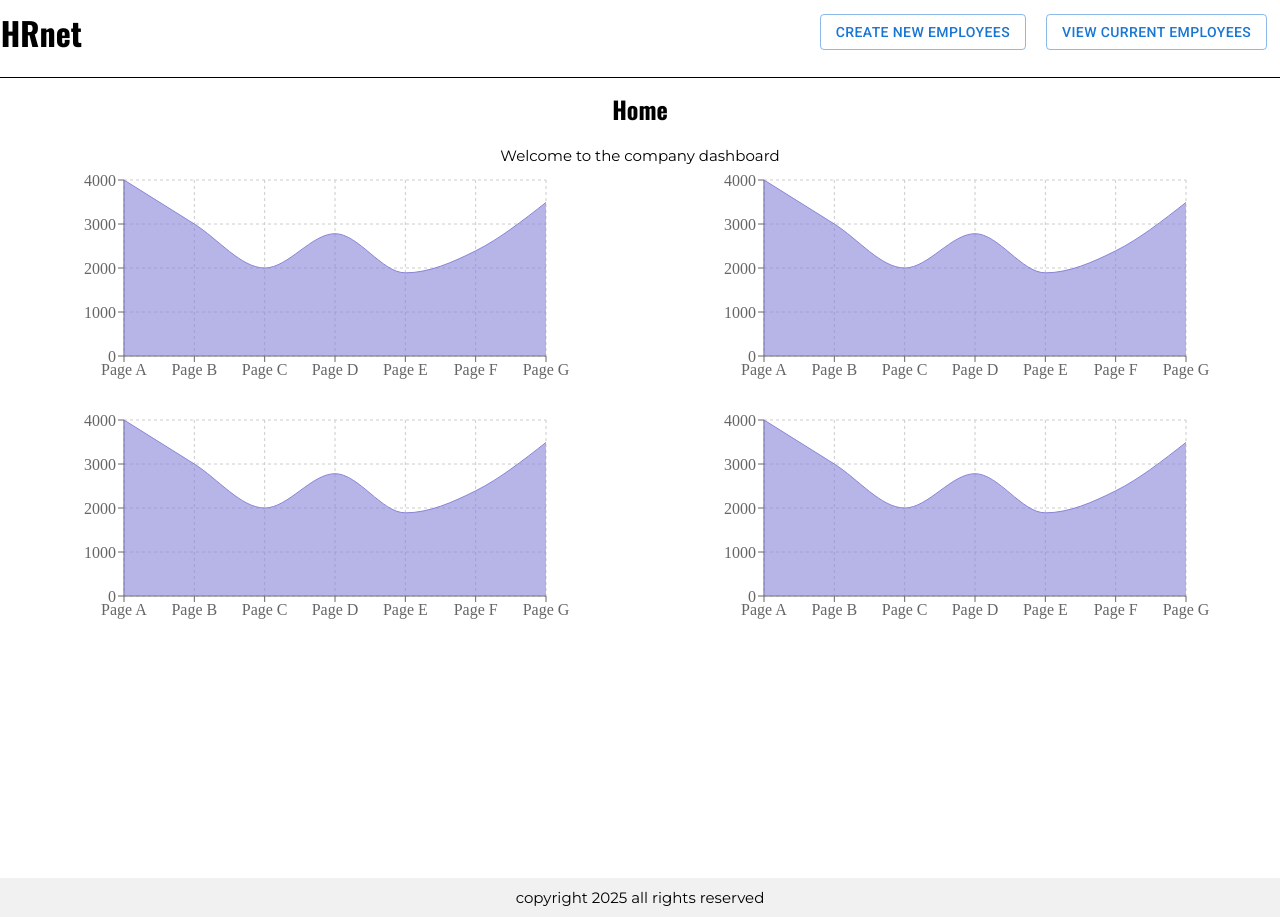
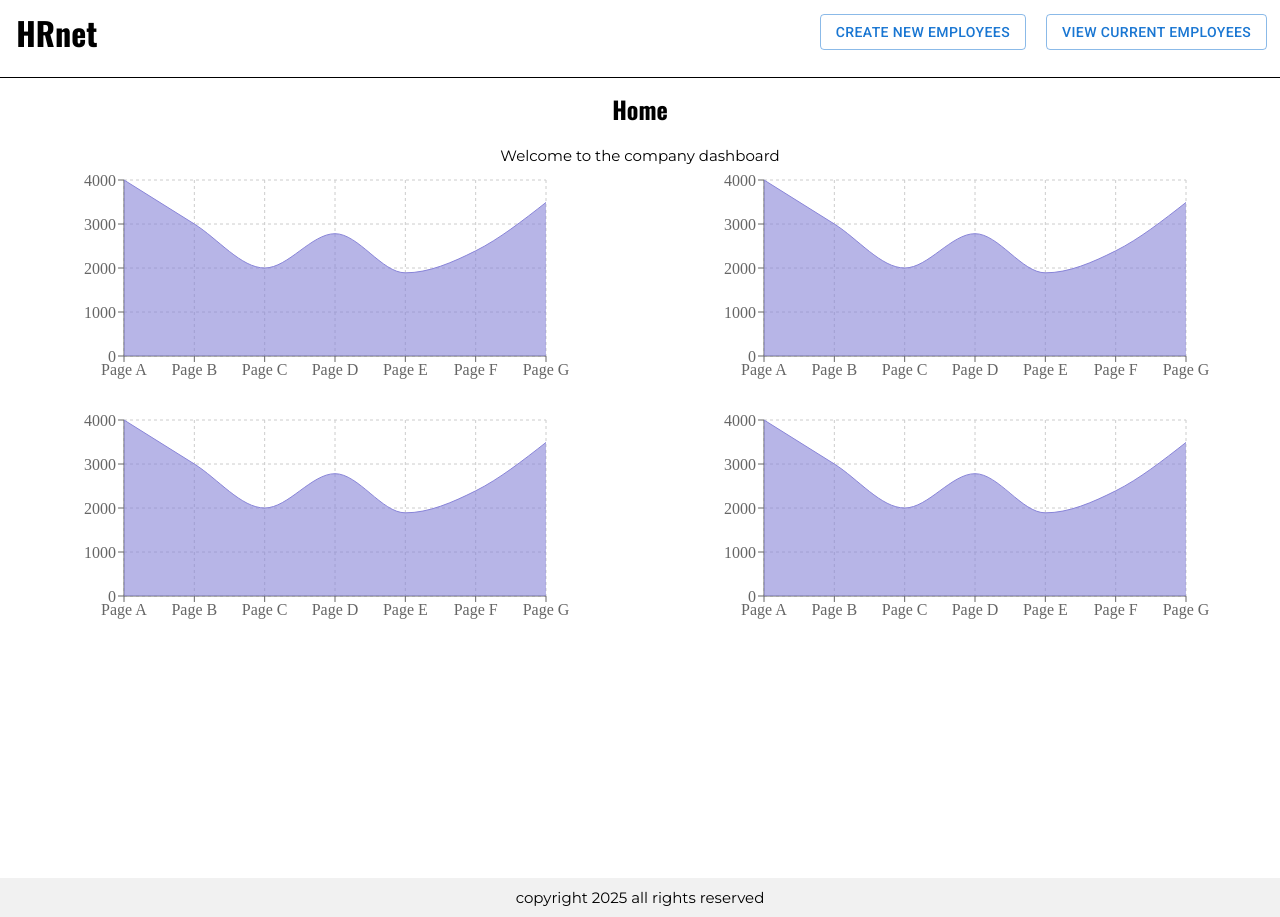
Before and after one commit to samuel73000/WealthHealth, a React (Vite) app: page / in a window 1280 px wide. Built offline with nearby package versions, Linux system fonts and the light colour scheme.

Commit message:
Update Header.css

```diff
--- a/src/Components/Header/Header.css
+++ b/src/Components/Header/Header.css
@@ -13,7 +13,7 @@ header{
 .titre-header{
     font-size: 2em;
     font-weight: bold;
-    margin-left: 1%;
+    margin-left:20%;
 }
 .header-buttons{
     display: flex;
```
